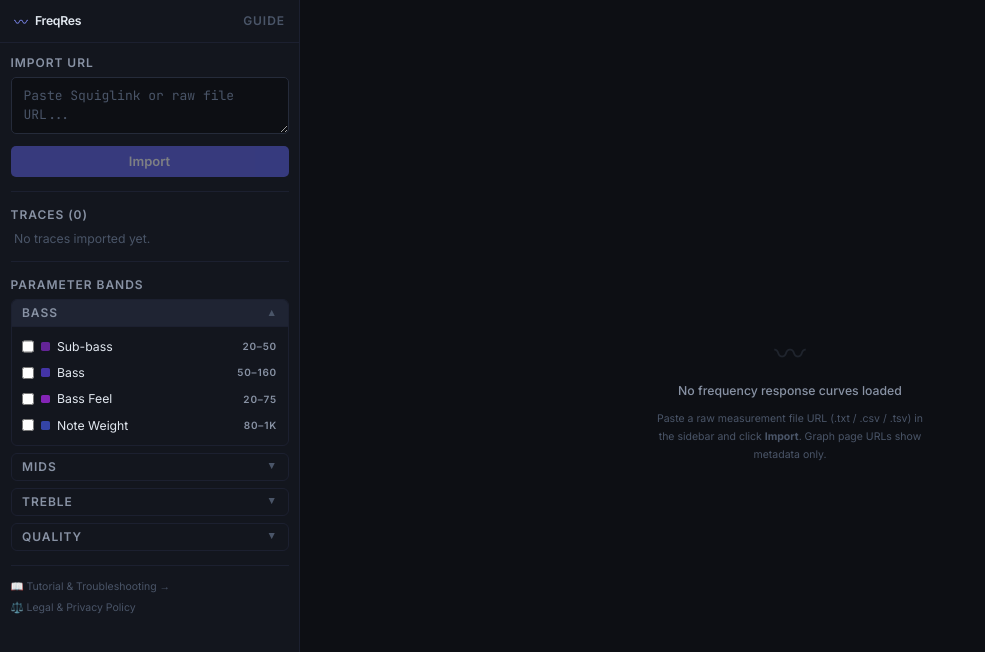
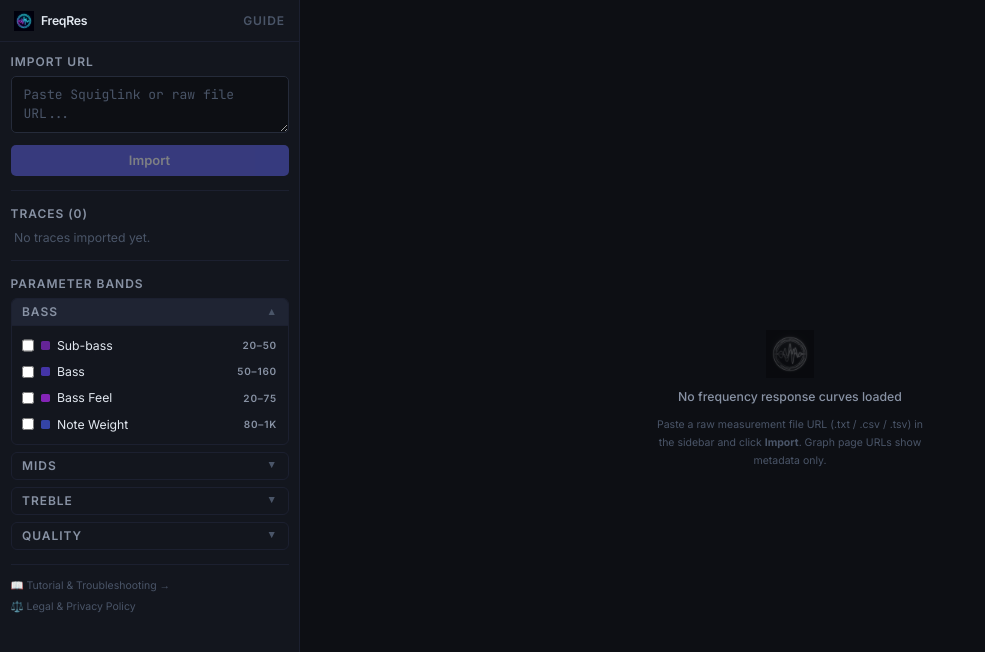
Before and after one commit to jaermaine/freqres-visualizer-dashboard, a Next.js app: page / in a window 1280 px wide. Shown: the top 652 px of the page, without its empty margins (0-985 px from the left). Built offline with nearby package versions, Linux system fonts and the light colour scheme.

Commit message:
feat: Update text logos to new Image logo and favicon

```diff
--- a/components/AppShell.tsx
+++ b/components/AppShell.tsx
@@ -1,6 +1,7 @@
 "use client";
 
 import { useState, useCallback, useId } from "react";
+import Image from "next/image";
 import { Sidebar } from "./Sidebar";
 import { FRChart } from "./FRChart";
 import { ImportStatus } from "./HelpPanel";
@@ -137,7 +138,7 @@ export function AppShell() {
         {/* Mobile Header */}
         <div className="md:hidden flex items-center justify-between px-4 py-3 border-b border-[var(--border-subtle)] bg-[var(--bg-surface)]">
           <div className="flex items-center gap-2">
-            <span className="text-indigo-400 text-base">〰</span>
+            <Image src="/logo.png" alt="FreqRes Logo" width={20} height={20} className="object-contain" />
             <span className="font-semibold text-sm tracking-tight text-[var(--text-primary)]">
               FreqRes
             </span>
--- a/components/FRChart.tsx
+++ b/components/FRChart.tsx
@@ -1,6 +1,7 @@
 "use client";
 
 import dynamic from "next/dynamic";
+import Image from "next/image";
 import type { Trace } from "@/types/audio";
 import { PARAMETER_BANDS } from "@/lib/parameterBands";
 
@@ -166,7 +167,7 @@ export function FRChart({ traces, enabledBands }: Props) {
         className="flex flex-col items-center justify-center h-full gap-3"
         style={{ color: "var(--text-muted)" }}
       >
-        <div className="text-4xl opacity-30">〰</div>
+        <Image src="/logo.png" alt="FreqRes Logo" width={48} height={48} className="opacity-30 grayscale" />
         <p className="text-sm font-medium" style={{ color: "var(--text-secondary)" }}>
           No frequency response curves loaded
         </p>
--- a/components/Sidebar.tsx
+++ b/components/Sidebar.tsx
@@ -1,6 +1,7 @@
 "use client";
 
 import { useState, useCallback, useEffect } from "react";
+import Image from "next/image";
 import Link from "next/link";
 import { TraceList } from "./TraceList";
 import { BandToggleGroup } from "./BandToggleGroup";
@@ -88,7 +89,7 @@ export function Sidebar({
         className="flex items-center gap-2 px-4 py-3"
         style={{ borderBottom: "1px solid var(--border-subtle)" }}
       >
-        <span className="text-indigo-400 text-base">〰</span>
+        <Image src="/logo.png" alt="FreqRes Logo" width={20} height={20} className="object-contain" />
         <span className="font-semibold text-sm tracking-tight" style={{ color: "var(--text-primary)" }}>
           FreqRes
         </span>
```
Also changed, not shown: app/icon.png (added), public/logo.png (added).
